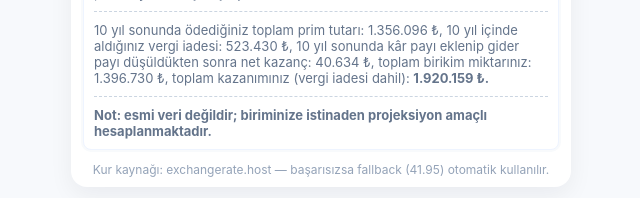
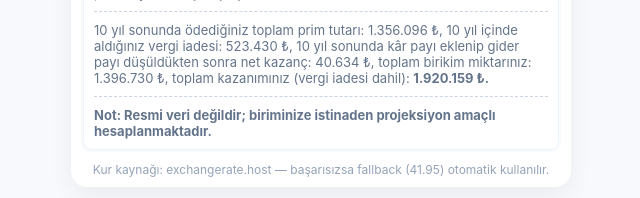
Before and after one commit to sigortapolice/policesorgu, a plain HTML site: page index.html in a window 1280 px wide. Shown: the part 1288-1486 px from the top of the page, 319-959 px from the left. Drawn offline with Linux system fonts and the light colour scheme; no server answers.

Commit message:
Update index.html

```diff
--- a/index.html
+++ b/index.html
@@ -331,7 +331,7 @@ input:focus {
         <div class="muted"> İlk yıl yıl toplam ödemeleriniz: ${fmtTL(yearlyTl)}, toplam vergi iadeniz: ${fmtUSD(totalRebateUsd)} (${fmtTL(totalRebateUsd*usdTry)}). Gider kesintiniz ${fmtTL(yearlyExpenseTl)}, kâr payınız ${fmtTL(yearlyProfitTl)}. Vergi iadesi dahil yıl sonu birikiminizin: <strong>${fmtTL(yearEndTl)}</strong> olabileceği öngörülmektedir.
           <hr style="border:none;border-top:1px dashed #cbd5e1;margin:10px 0;"> Eğer poliçede 10 yılı doldurursanız; Brüt maaşınız her yıl ortalama %15 artar, döviz kuru yıllık %15 artışla ilerlerse, kâr payında yıllık %5 büyüme ve prim ödemenizde yıllık ${premiumGrowth}% artış varsayarsak (gider kesintisi sabit kabul edilmiştir) ve vergi dilimi değişimleri maaş artışına bağlı olarak oluşursa, potansiyel sonuçlar şu şekilde olabilir:
           <hr style="border:none;border-top:1px dashed #cbd5e1;margin:10px 0;"> 10 yıl sonunda ödediğiniz toplam prim tutarı: ${fmtTL(proj.totalPremiumTl)}, 10 yıl içinde aldığınız vergi iadesi: ${fmtTL(proj.totalRebateTl)}, 10 yıl sonunda kâr payı eklenip gider payı düşüldükten sonra net kazanç: ${fmtTL(proj.netGainTl)}, toplam birikim miktarınız: ${fmtTL(proj.accWithoutRebateTl)}, toplam kazanımınız (vergi iadesi dahil): <strong>${fmtTL(proj.accWithRebateTl)}.
-          <hr style="border:none;border-top:1px dashed #cbd5e1;margin:10px 0;"> Not: esmi veri değildir; biriminize istinaden projeksiyon amaçlı hesaplanmaktadır.
+          <hr style="border:none;border-top:1px dashed #cbd5e1;margin:10px 0;"> Not: Resmi veri değildir; biriminize istinaden projeksiyon amaçlı hesaplanmaktadır.
         </div>
       </div>`;
 
```
